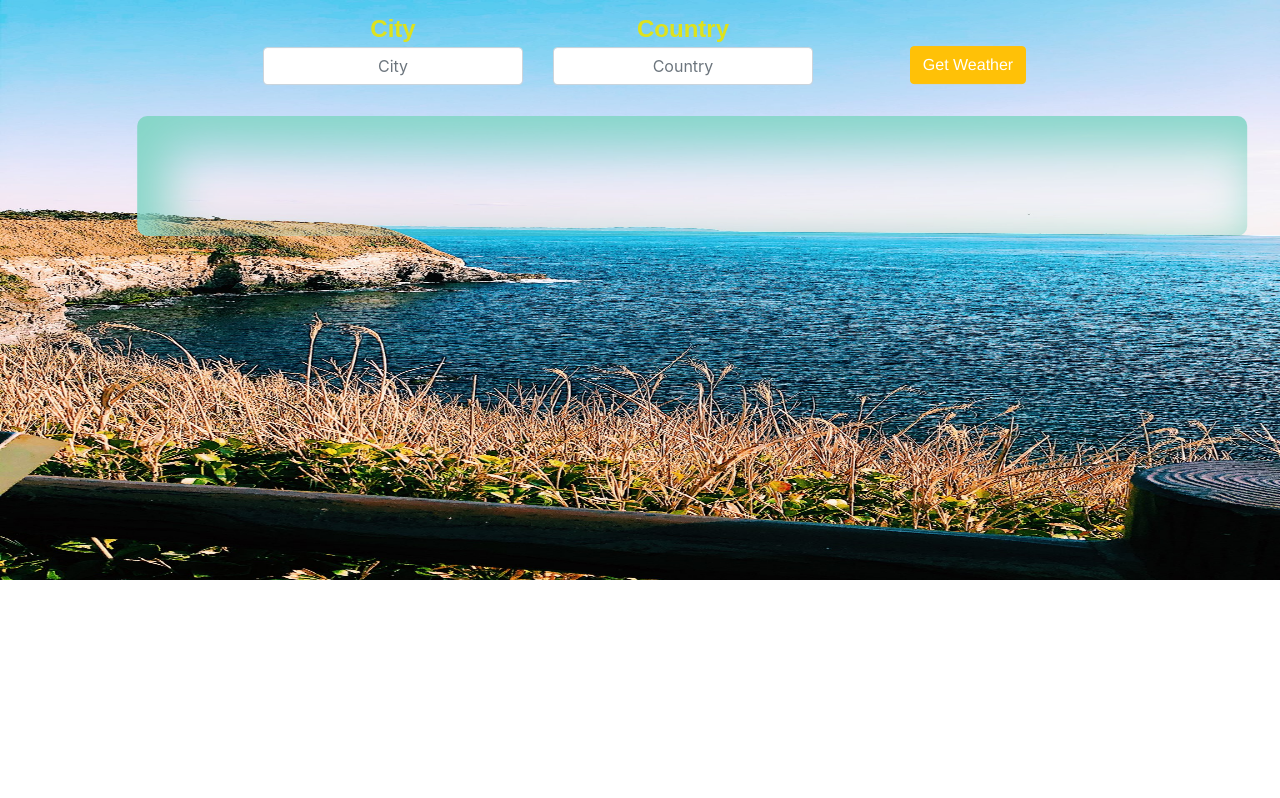
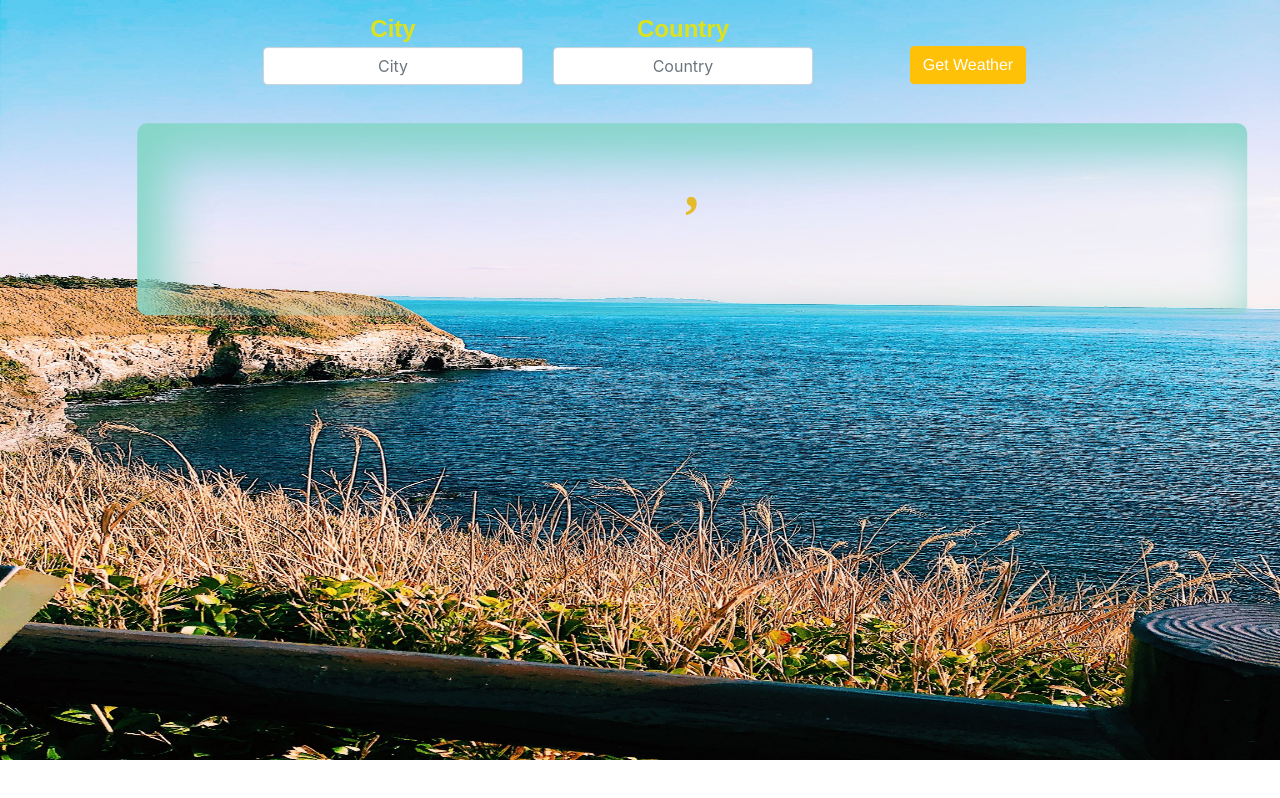
Before and after one commit to tarotech96/Get-current-weather-in-countries-using-weather-API, a React (Create React App) app: page / in a window 1280 px wide. Shown: the top 798 px of the page. Built offline with nearby package versions, Linux system fonts and the light colour scheme.

Commit message:
updated by nvcong

```diff
--- a/src/component/Weather.jsx
+++ b/src/component/Weather.jsx
@@ -4,7 +4,7 @@ const Weather = (props) => {
     return (
         <div className="container text-light">
             <div className="cards pt-4">
-                <h1 className="city">{props.city}</h1>
+                <h1 className="city">{props.city},{props.country}</h1>
                 <h5 className="py-4">
                     <span><i className={`wi ${props.iconWeather} display-1`} /></span>
                 </h5>
```
